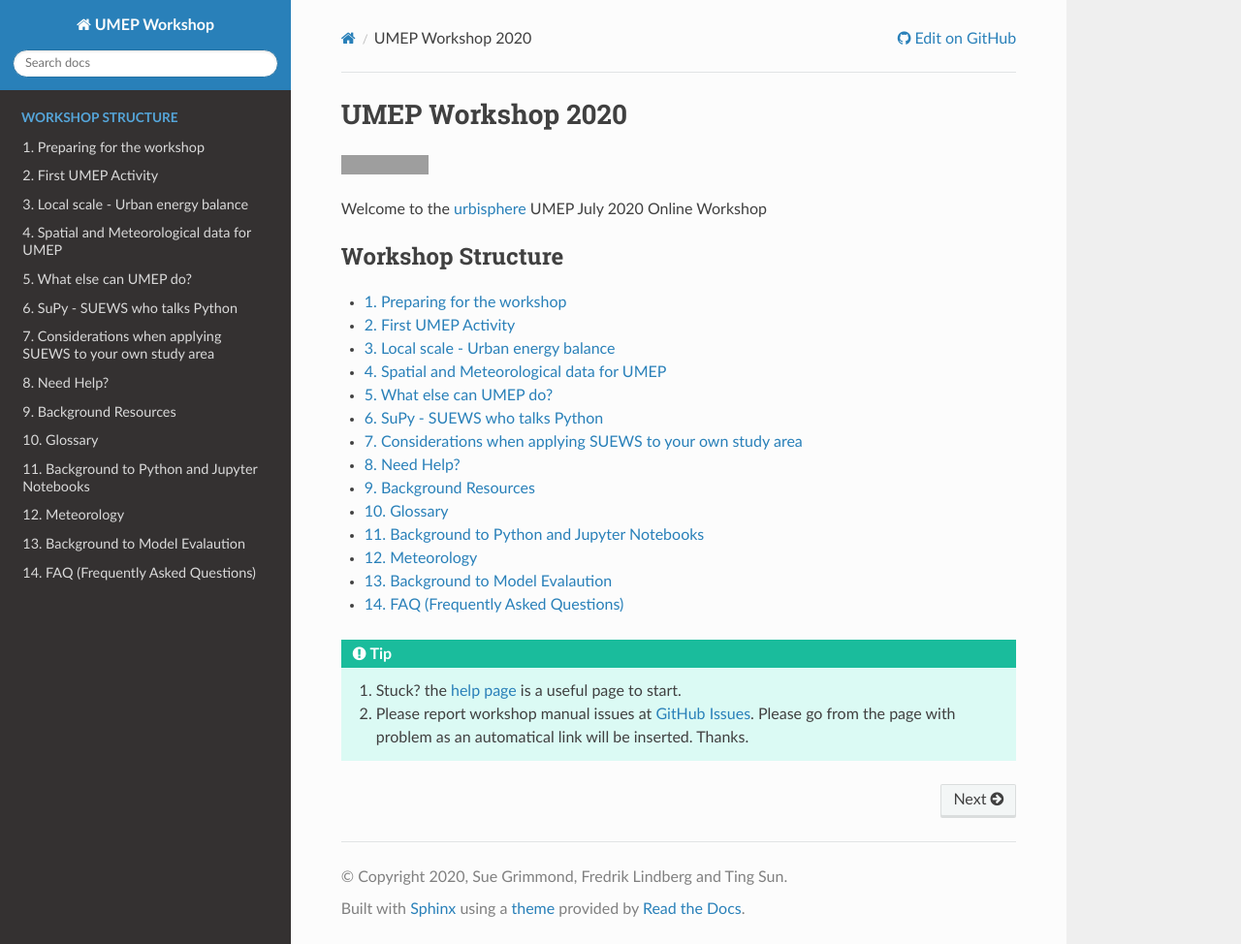
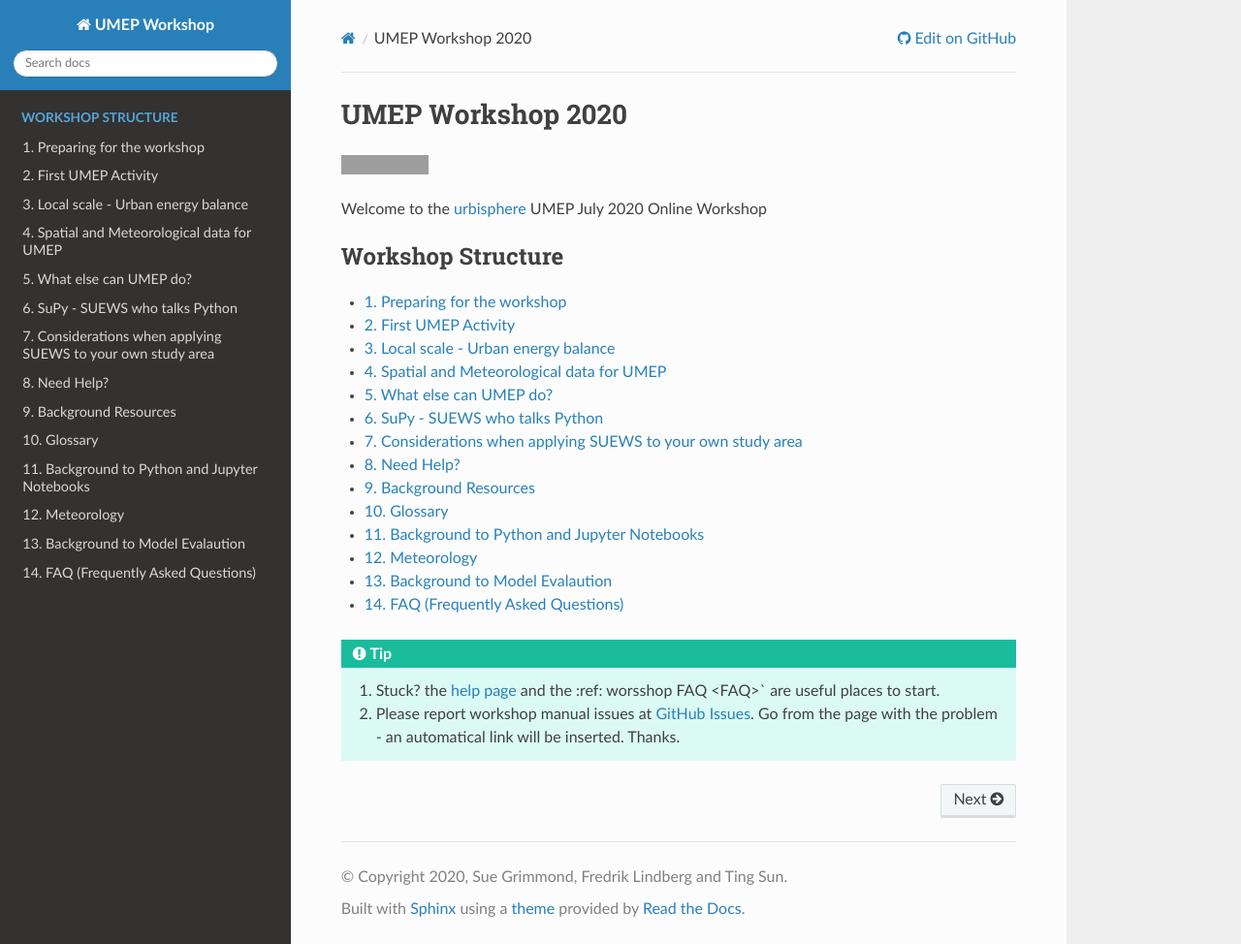
Before and after one commit to Urban-Meteorology-Reading/UMEP-Workshop, a Sphinx documentation site: the page built from source/index.rst, in a window 1280 px wide and 974 px high. Shown: the whole window at 97% size. Built offline with Sphinx 7.4.7 and the Read the Docs theme 2.0.0, drawn with Linux system fonts in a browser that asks for light colours; grey boxes are pictures that could not be loaded.

Commit message:
Update conf.py

```diff
--- a/source/conf.py
+++ b/source/conf.py
@@ -121,8 +121,8 @@ rst_epilog = r"""
 
     .. tip::
 
-      1. Stuck? the :ref:`help page <NeedHelp>` is a useful page to start.
-      2. Please report workshop manual issues at `GitHub Issues`_. Please go from the page with problem as an automatical link will be inserted. Thanks.
+      1. Stuck? the :ref:`help page <NeedHelp>` and the :ref: worsshop FAQ <FAQ>` are useful places to start.
+      2. Please report workshop manual issues at `GitHub Issues`_. Go from the page with the problem - an automatical link will be inserted. Thanks.
 """
 
 # Exclude build directory and Jupyter backup files:
```
